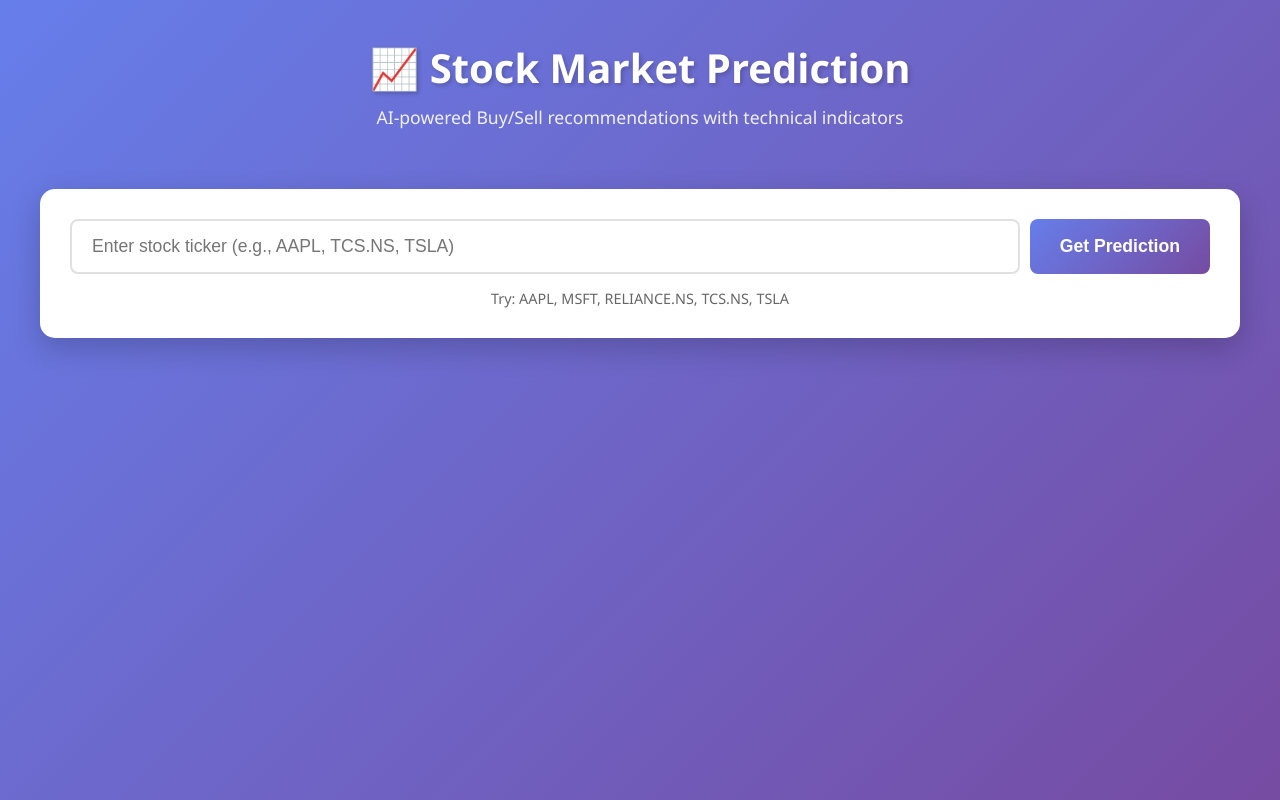
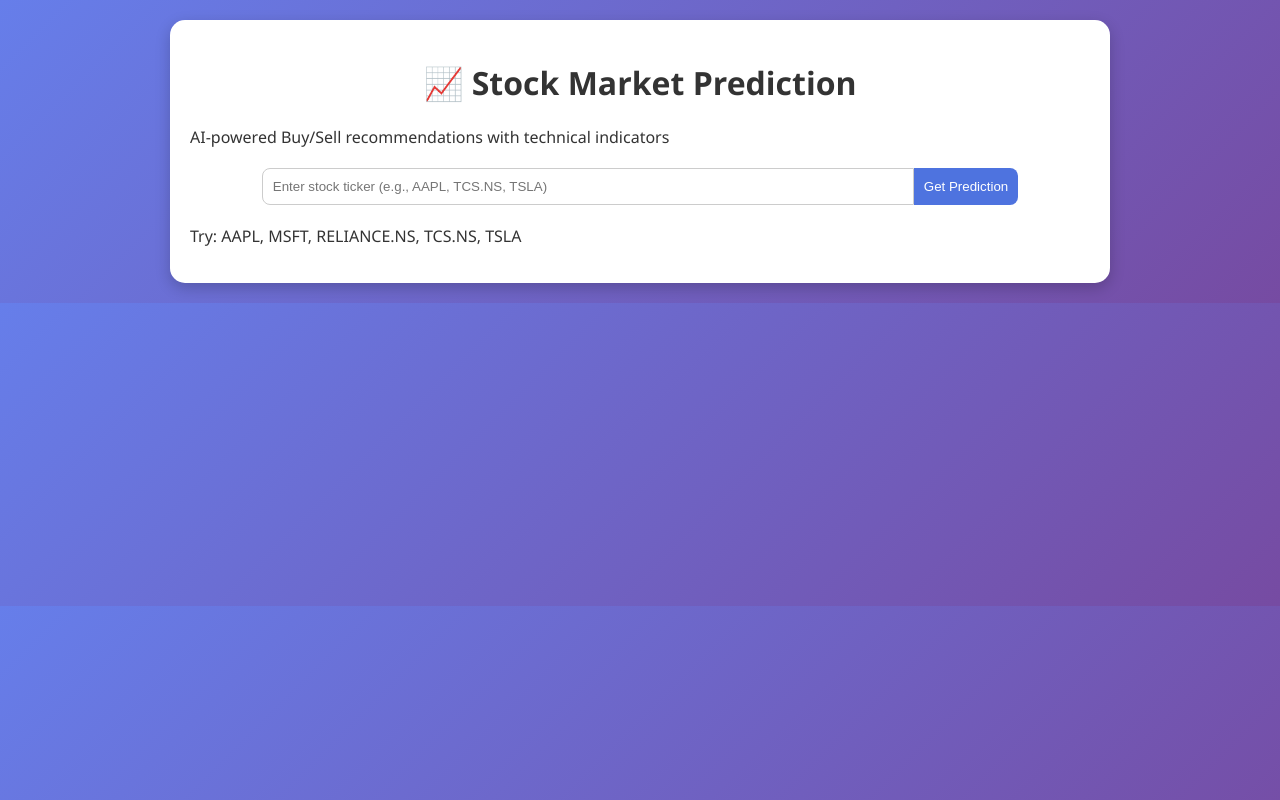
Before and after one commit to Anu-0723/StockPredictor, a Flask app: page / in a window 1280 px wide. Run offline with Flask 3, Linux system fonts and the light colour scheme.

Commit message:
Update style.css

```diff
--- a/static/style.css
+++ b/static/style.css
@@ -1,247 +1,61 @@
-* {
-    margin: 0;
-    padding: 0;
-    box-sizing: border-box;
-}
-
 body {
   font-family: 'Segoe UI', Tahoma, Geneva, Verdana, sans-serif;
   background: linear-gradient(135deg, #667eea 0%, #764ba2 100%);
-    min-height: 100vh;
+  color: #333;
+  margin: 0;
   padding: 20px;
 }
 
 .container {
-    max-width: 1200px;
-    margin: 0 auto;
-}
-
-header {
-    text-align: center;
-    color: white;
-    margin-bottom: 40px;
-    padding: 20px 0;
+  max-width: 900px;
+  margin: auto;
+  background: #fff;
+  border-radius: 15px;
+  padding: 20px;
+  box-shadow: 0 5px 15px rgba(0,0,0,0.2);
 }
 
 header h1 {
-    font-size: 2.5em;
-    margin-bottom: 10px;
-    text-shadow: 2px 2px 4px rgba(0, 0, 0, 0.2);
-}
-
-.subtitle {
-    font-size: 1.1em;
-    opacity: 0.9;
-}
-
-.search-section {
-    background: white;
-    padding: 30px;
-    border-radius: 15px;
-    box-shadow: 0 10px 30px rgba(0, 0, 0, 0.2);
-    margin-bottom: 30px;
+  text-align: center;
 }
 
 .input-group {
   display: flex;
-    gap: 10px;
-    margin-bottom: 15px;
+  justify-content: center;
+  margin: 20px 0;
 }
 
-#tickerInput {
-    flex: 1;
-    padding: 15px 20px;
-    font-size: 1.1em;
-    border: 2px solid #e0e0e0;
-    border-radius: 8px;
-    outline: none;
-    transition: border-color 0.3s;
+.input-group input {
+  padding: 10px;
+  width: 70%;
+  border: 1px solid #ccc;
+  border-radius: 8px 0 0 8px;
 }
 
-#tickerInput:focus {
-    border-color: #667eea;
+.input-group button {
+  padding: 10px;
+  border: none;
+  background: #4e73df;
+  color: #fff;
+  border-radius: 0 8px 8px 0;
+  cursor: pointer;
 }
 
-#predictBtn {
-    padding: 15px 30px;
-    font-size: 1.1em;
-    background: linear-gradient(135deg, #667eea 0%, #764ba2 100%);
-    color: white;
-    border: none;
-    border-radius: 8px;
-    cursor: pointer;
-    font-weight: 600;
-    transition: transform 0.2s, box-shadow 0.2s;
+.cards-grid {
+  display: grid;
+  grid-template-columns: repeat(auto-fit, minmax(150px, 1fr));
+  gap: 15px;
+  margin-top: 20px;
 }
 
-#predictBtn:hover {
-    transform: translateY(-2px);
-    box-shadow: 0 5px 15px rgba(102, 126, 234, 0.4);
-}
-
-#predictBtn:active {
-    transform: translateY(0);
-}
-
-#predictBtn:disabled {
-    opacity: 0.6;
-    cursor: not-allowed;
-}
-
-.hint {
-    color: #666;
-    font-size: 0.9em;
+.card {
+  background: #f9f9f9;
+  border-radius: 12px;
+  padding: 10px;
   text-align: center;
 }
 
 .loading-spinner {
   text-align: center;
-    padding: 40px;
-    background: white;
-    border-radius: 15px;
-    box-shadow: 0 10px 30px rgba(0, 0, 0, 0.2);
+  margin: 30px;
 }
-
-.spinner {
-    border: 4px solid #f3f3f3;
-    border-top: 4px solid #667eea;
-    border-radius: 50%;
-    width: 50px;
-    height: 50px;
-    animation: spin 1s linear infinite;
-    margin: 0 auto 20px;
-}
-
-@keyframes spin {
-    0% { transform: rotate(0deg); }
-    100% { transform: rotate(360deg); }
-}
-
-.error-message {
-    background: #fee;
-    color: #c33;
-    padding: 20px;
-    border-radius: 10px;
-    border-left: 4px solid #c33;
-    margin-bottom: 20px;
-    box-shadow: 0 5px 15px rgba(0, 0, 0, 0.1);
-}
-
-.results-section {
-    animation: fadeIn 0.5s ease-in;
-}
-
-@keyframes fadeIn {
-    from {
-        opacity: 0;
-        transform: translateY(20px);
-    }
-    to {
-        opacity: 1;
-        transform: translateY(0);
-    }
-}
-
-.stock-header {
-    background: white;
-    padding: 20px;
-    border-radius: 15px;
-    box-shadow: 0 10px 30px rgba(0, 0, 0, 0.2);
-    margin-bottom: 20px;
-    text-align: center;
-}
-
-.stock-header h2 {
-    color: #333;
-    font-size: 2em;
-}
-
-.cards-grid {
-    display: grid;
-    grid-template-columns: repeat(auto-fit, minmax(200px, 1fr));
-    gap: 20px;
-    margin-bottom: 30px;
-}
-
-.card {
-    background: white;
-    padding: 25px;
-    border-radius: 12px;
-    box-shadow: 0 5px 15px rgba(0, 0, 0, 0.1);
-    transition: transform 0.3s, box-shadow 0.3s;
-}
-
-.card:hover {
-    transform: translateY(-5px);
-    box-shadow: 0 10px 25px rgba(0, 0, 0, 0.15);
-}
-
-.card-label {
-    color: #666;
-    font-size: 0.9em;
-    margin-bottom: 10px;
-    text-transform: uppercase;
-    letter-spacing: 1px;
-}
-
-.card-value {
-    color: #333;
-    font-size: 1.8em;
-    font-weight: 700;
-}
-
-.recommendation-card {
-    grid-column: span 2;
-}
-
-.recommendation {
-    font-size: 2.5em;
-}
-
-.recommendation.buy {
-    color: #22c55e;
-}
-
-.recommendation.sell {
-    color: #ef4444;
-}
-
-.recommendation.hold {
-    color: #f59e0b;
-}
-
-.chart-section {
-    background: white;
-    padding: 30px;
-    border-radius: 15px;
-    box-shadow: 0 10px 30px rgba(0, 0, 0, 0.2);
-}
-
-.chart-section h3 {
-    color: #333;
-    margin-bottom: 20px;
-    text-align: center;
-    font-size: 1.5em;
-}
-
-#priceChart {
-    max-height: 400px;
-}
-
-@media (max-width: 768px) {
-    header h1 {
-        font-size: 1.8em;
-    }
-
-    .input-group {
-        flex-direction: column;
-    }
-
-    .cards-grid {
-        grid-template-columns: 1fr;
-    }
-
-    .recommendation-card {
-        grid-column: span 1;
-    }
-}
```
Lines whose indentation alone changed are shown as unchanged.
